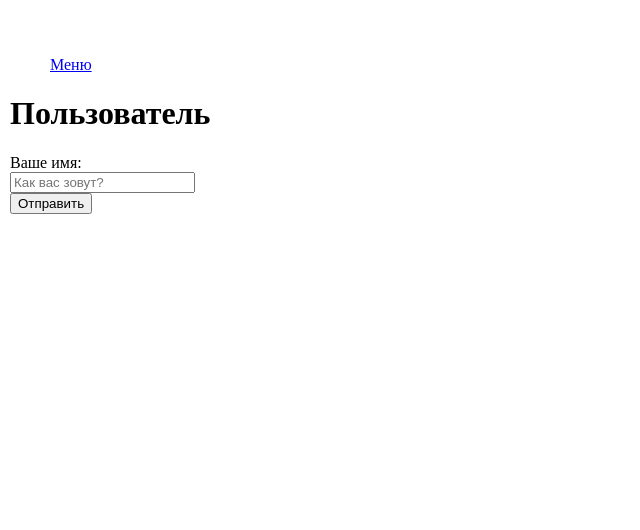
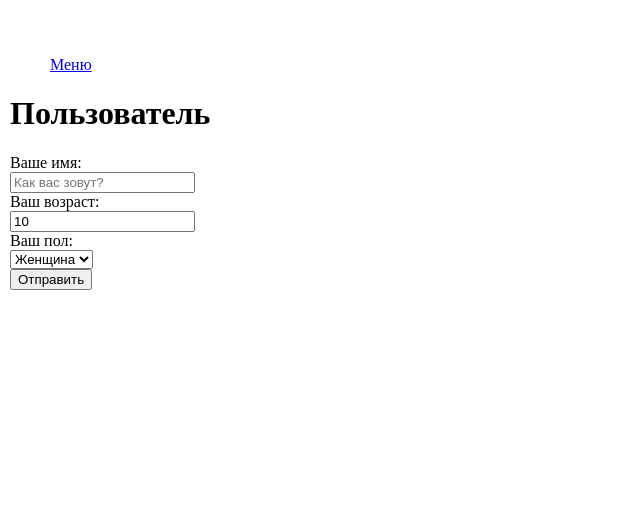
Before and after one commit to Vihuhol26/labs_v2, a Flask app: template templates/lab3/form1.html in a window 1280 px wide. Shown: the part 58-588 px from the top of the page, without its empty margins (0-640 px from the left). Run offline with Flask 3, Linux system fonts and the light colour scheme; the template is opened without the code that fills it: most values are stand-ins (such as "Sample title", 1, 10 or a date in 2020).

Commit message:
Корректировка пола

```diff
--- a/templates/lab3/form1.html
+++ b/templates/lab3/form1.html
@@ -10,7 +10,7 @@
     <h2>Добро пожаловать на наш сайт!</h2>
 
     <div>Ваш возраст: {{ age }}</div>
-    <div>Ваш пол: {{ sex }}</div>
+    <div>Ваш пол: {{ 'женский' if sex == 'female' else 'мужской'}}</div>
     <div>
         <a href="/lab3/form1">Заново</a></li>
     </div>
@@ -20,10 +20,27 @@
     <h1>Пользователь</h1>
 
     <form>
-        <label>Ваше имя: </label>
+        <label>Ваше имя:</label>
         <div>
-            <input type="text" placeholder="Как вас зовут?" name="user">
+            <input type="text" placeholder="Как вас зовут?" name="user" ,="" value="{{ user or '' }}">
+            <span class="error">{{ errors.user }}</span>
         </div>
+
+        <label>Ваш возраст:</label>
+        <div>
+            <input type="number" name="age" ,="" value="{{ age or '' }}">
+            <span class="error">{{ errors.age }}</span>
+        </div>
+
+        <label>Ваш пол:</label>
+        <div>
+            <select name="sex">
+                <option value="female" {% if sex == 'female' %}selected{% endif %}>Женщина</option>
+                <option value="male" {% if sex == 'male' %}selected{% endif %}>Мужчина</option>
+                <option value="other" {% if sex == 'other' %}selected{% endif %}>Другой</option>
+            </select>
+        </div>
+
         <div>
             <button type="submit">Отправить</button>
         </div>
```
